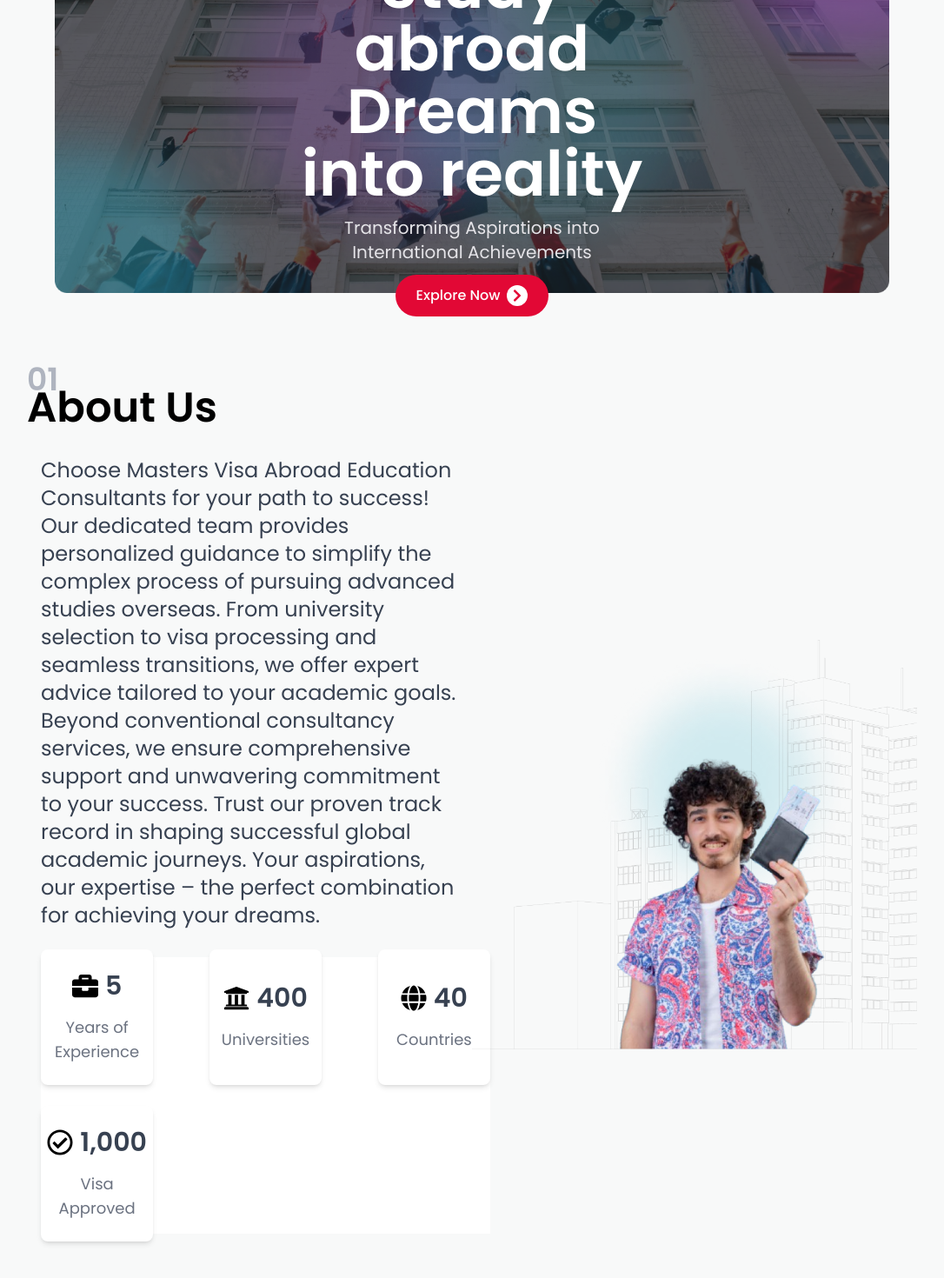
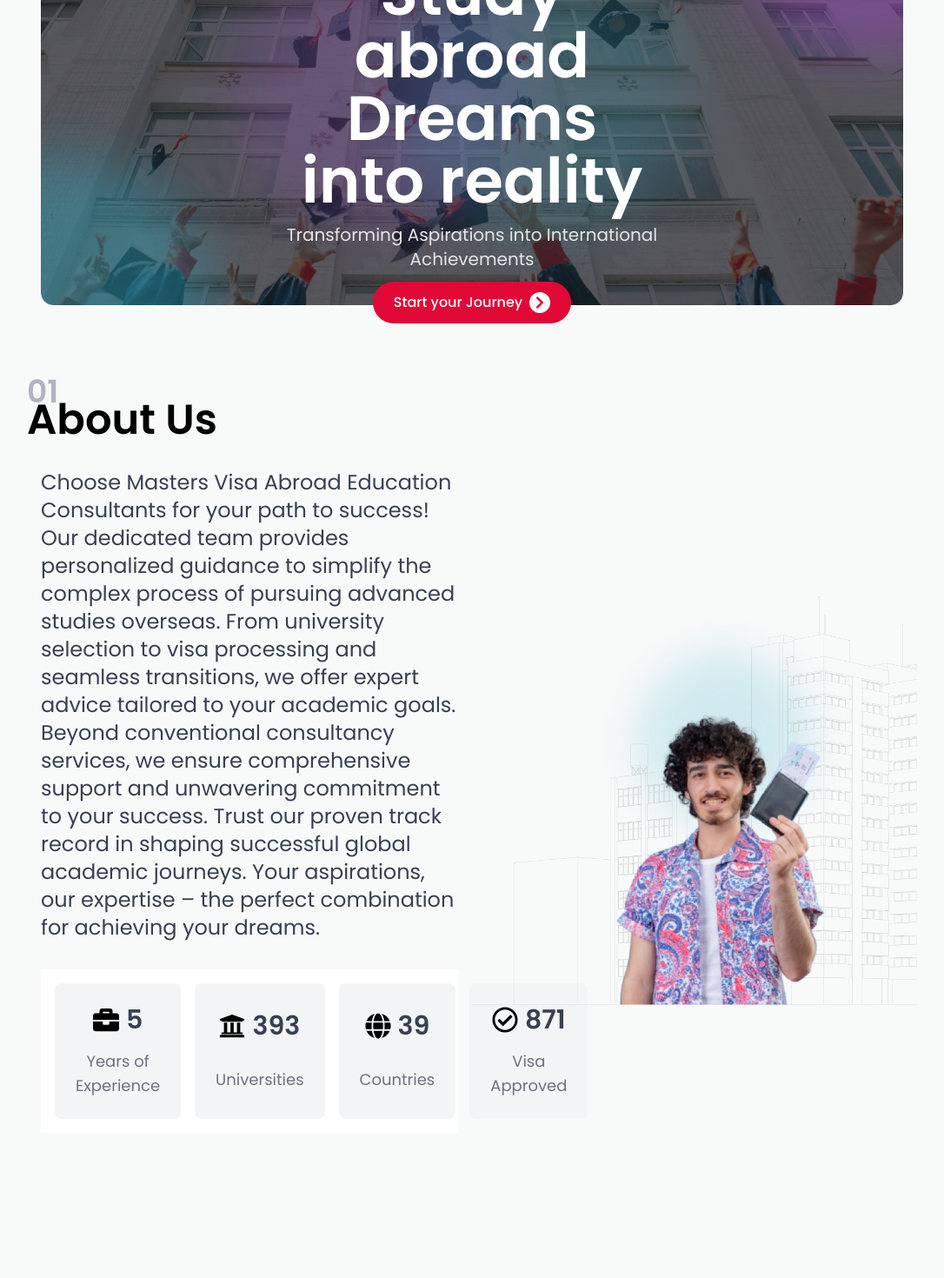
Before and after one commit to Vijay2r24/master_visa, a React (Create React App) app: page / in a window 1280 px wide. Shown: the part 266-1736 px from the top of the page at 87% size, without its empty margins (97-1183 px from the left). After the commit the page ends 1649 px from the top, so only its background shows below. Built offline with nearby package versions, Linux system fonts and the light colour scheme.

Commit message:
added some content

```diff
--- a/src/pages/Home.js
+++ b/src/pages/Home.js
@@ -10,12 +10,12 @@ const Home = () => {
     <main className="lg:px-9 xl:px-32 w-full">
       {/* Banner */}
       <div>
-        <div className="px-4 md:px-8">
+        <div className="px-4 ">
           <Banner
             imageSrc={HomeBanner}
             title={"Turn your Study abroad Dreams into reality"}
             linkHref={"/courses"}
-            linkText={"Explore Now"}
+            linkText={"Start your Journey"}
             subtitle={
               "Transforming Aspirations into International Achievements"
             }
@@ -45,15 +45,15 @@ const Home = () => {
 
             <div className="mt-8">
               {/* CountUp Section */}
-              <div className="w-[517px] h-[318px] bg-white flex justify-center items-center text-center">
+              <div className="p-4 bg-white flex justify-center items-center text-center">
                 {/* CountUp Section - Flex Wrap for 4 Boxes */}
-                <div className="flex flex-wrap justify-between gap-6">
+                <div className="flex flex- flex-grow justify-between gap-4 w-full">
                   {ReactCountUp.map((item, index) => (
                     <div
                       key={index}
-                      className="w-full sm:w-1/2 lg:w-1/4 bg-white p-6 rounded-lg shadow-md flex flex-col items-center justify-center"
+                      className="w-full sm:w-1/2 lg:w-1/2 bg-gray-100 p-6 rounded-lg flex flex-wrap flex-row items-center justify-center"
                     >
-                      <div className="flex items-center justify-center mb-4">
+                      <div className="flex items-center justify-center mb-4 w-full">
                         {/* Icon */}
                         <div className="mr-2">{item.icon}</div>
                         {/* CountUp */}
@@ -61,7 +61,7 @@ const Home = () => {
                           <CountUp
                             start={0}
                             end={item.count}
-                            duration={2.5}
+                            duration={10}
                             separator=","
                           />
                         </h3>
@@ -73,7 +73,6 @@ const Home = () => {
               </div>
             </div>
           </div>
-
           {/* Right Section (Image) */}
           <div className="mt-8 md:mt-0 w-full md:w-1/2 text-center md:text-right">
             <img
```
Also changed, not shown: src/components/CountUp.js (added).
